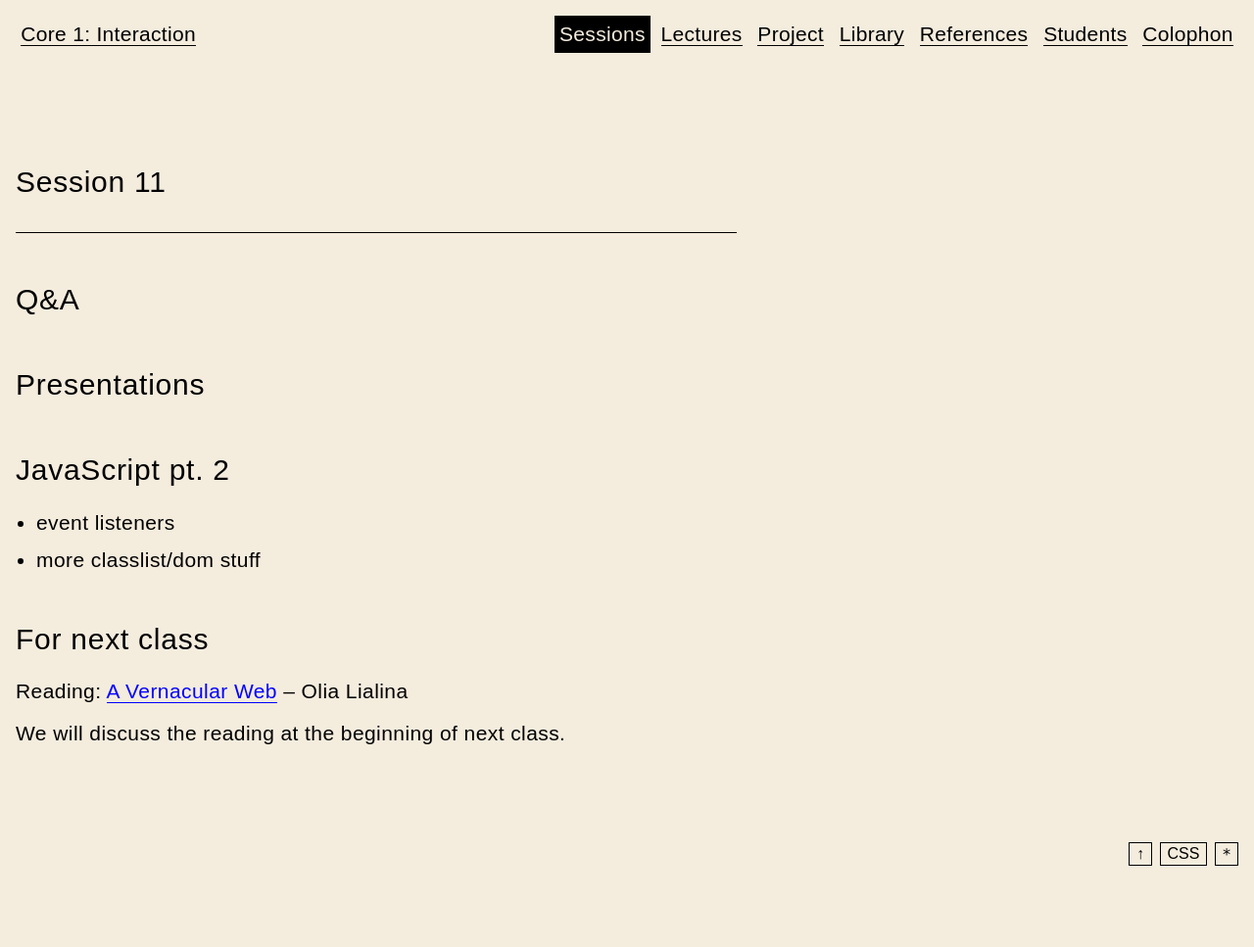
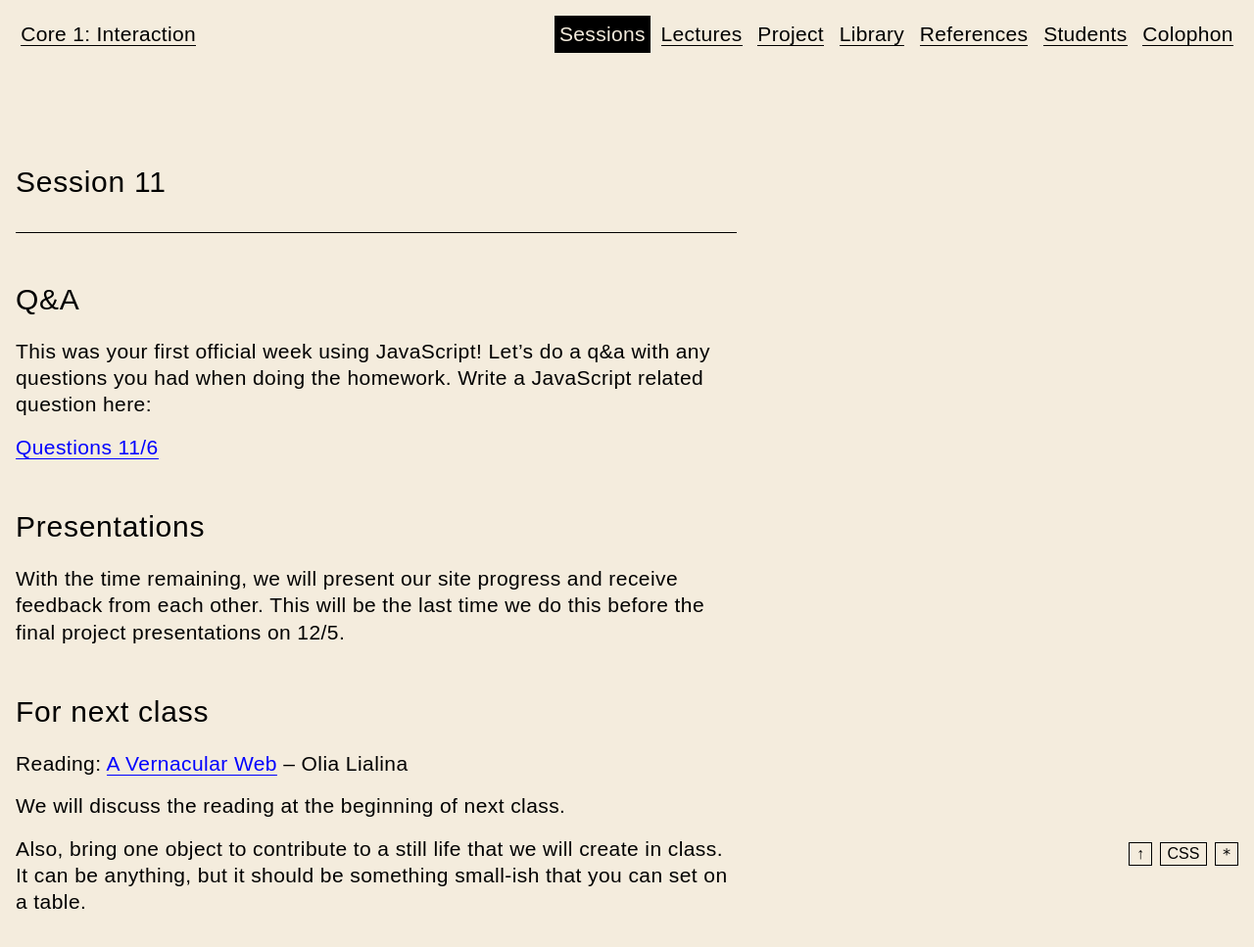
Before and after one commit to jackrieger/core-1-interaction, a Jekyll site: the page built from sessions/11/index.md, in a window 1280 px wide. Shown: the whole page at 98% size. Built offline with Jekyll 4.4.1, drawn with Linux system fonts in a browser that asks for light colours; before the commit the page ends 900 px from its top, so only the background shows below that.

Commit message:
Update for session 11

```diff
--- a/sessions/11/index.md
+++ b/sessions/11/index.md
@@ -3,13 +3,19 @@ title: Session 11
 ---
 
 # Q&A
+
+This was your first official week using JavaScript! Let's do a q&a with any questions you had when doing the homework. Write a JavaScript related question here:
+
+[Questions 11/6](https://docs.google.com/document/d/101ZeUjEMklCctldc87N3OVSLXLayETpG2OQlTsqCj-g/edit?usp=sharing)
+
 # Presentations
-# JavaScript pt. 2
-- event listeners
-- more classlist/dom stuff
+
+With the time remaining, we will present our site progress and receive feedback from each other. This will be the last time we do this before the final project presentations on 12/5.
 
 # For next class
 
 Reading: [A Vernacular Web](https://art.teleportacia.org/observation/vernacular/) – Olia Lialina
 
 We will discuss the reading at the beginning of next class.
+
+Also, bring one object to contribute to a still life that we will create in class. It can be anything, but it should be something small-ish that you can set on a table.
```
Also changed, not shown: index.md (+2 -0 lines), sessions/0/index.md (+2 -0 lines), sessions/12/index.md (added, +14 -0 lines), sessions/13/index.md (added, +7 -0 lines), sessions/14/index.md (added, +7 -0 lines), sessions/15/index.md (added, +7 -0 lines), sessions/index.md (+1 -1 lines).
